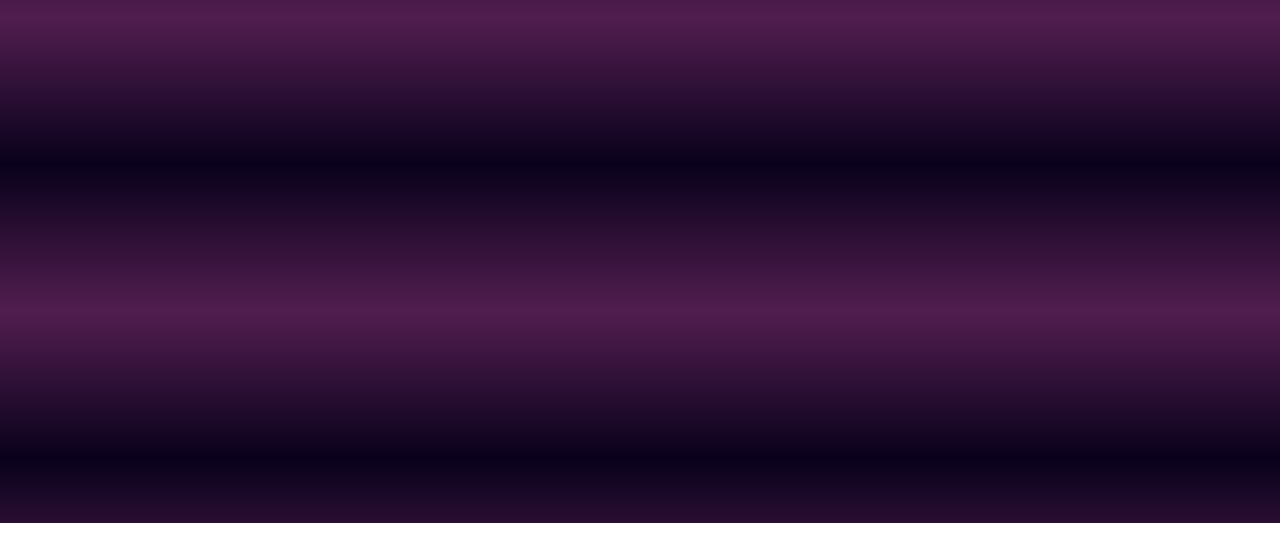
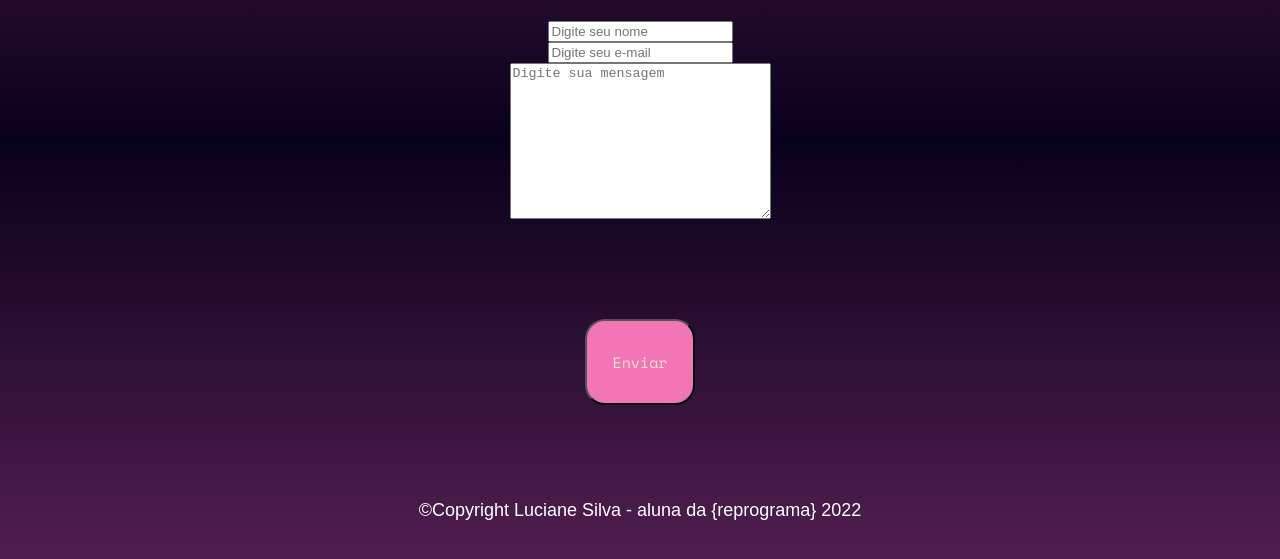
Before and after one commit to lucianets/posso-jogar-isso, a plain HTML site: page pages/contact.html in a window 1280 px wide. Shown: the part 277-836 px from the top of the page. Before the commit the page ends 800 px from the top, so only its background shows below. Drawn offline with nearby package versions, Linux system fonts and the light colour scheme; a web font is replaced by a local one.

Commit message:
primeira estrutura formulario

```diff
--- a/assets/css/style-home.css
+++ b/assets/css/style-home.css
@@ -89,7 +89,7 @@ html {
 
 /* botao*/
 .caixa-btn {
-  max-width: 300px;
+  width: 300px;
   font-size: 25px;
   padding: 35px;
   background: #f276b6;
--- a/assets/css/style.css
+++ b/assets/css/style.css
@@ -0,0 +1,37 @@
+/* página contato */
+
+
+.form {
+    margin: 0 auto;
+    display: block;
+
+
+}
+
+/* botao form */
+.btn-form {
+    margin: 0 auto;
+    max-width: 110px;
+    font-size: 15px;
+    padding: 30px;
+    background: #f276b6;
+    color: #f7e5ce;
+    border-radius: 20px;
+    list-style-type: none;
+    text-align:center;
+  }
+
+  .btn-form {
+    display: flex;
+    width: 100%;
+    justify-content: center;
+    margin-top: 100px;
+  }
+
+  .btn-form a:link {
+    color: #09011B;
+  }
+
+.redes-sociais{
+
+}
--- a/pages/contact.html
+++ b/pages/contact.html
@@ -5,9 +5,9 @@
   <meta charset="UTF-8">
   <meta http-equiv="X-UA-Compatible" content="IE=edge">
   <meta name="viewport" content="width=ß, initial-scale=1.0">
-
   <title>Posso jogar isso?</title>
   <link rel="stylesheet" href="../assets/css/style-home.css">
+  <link rel="stylesheet" href="../assets/css/style.css">
 </head>
 
 <body>
@@ -27,12 +27,21 @@
     </nav>
   </header>
 
-<!--formalurio-->
-<section class="container">
+  <!--formalurio-->
+  <section class="container">
+    <h1 class="fonte"> Entre em contato</h1>
+    <form action="mailto:luci.silvaa77@gmail.com" method="post">
+      <input class="form" type="text" name="Nome" placeholder="Digite seu nome" required>
+      <input class="form" type="email" name="E-mail" placeholder="Digite seu e-mail" required>
+      <textarea class="form" name="Mensagem" cols="30" rows="10" placeholder="Digite sua mensagem"></textarea>
+      <button class="btn-form fonte" type="submit"> Enviar </button>
+    </form>
+  </section>
 
+  <!--redes sociais-->
+  <section class="redes-sociais">
 
-
-</section>
+  </section>
 
   <!--RODAPE-->
   <footer>
```
